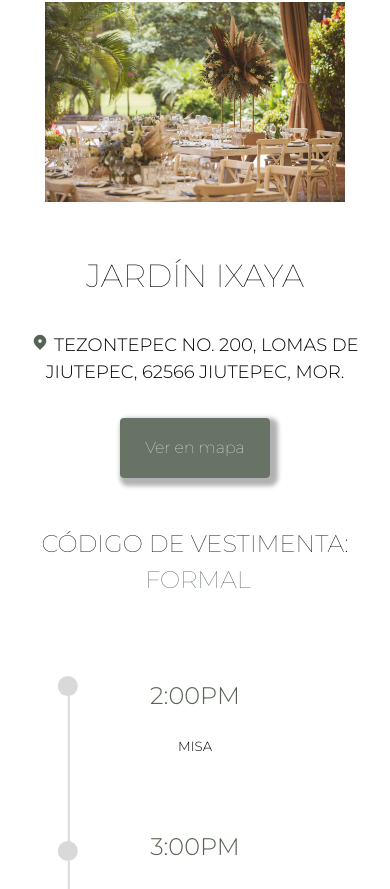
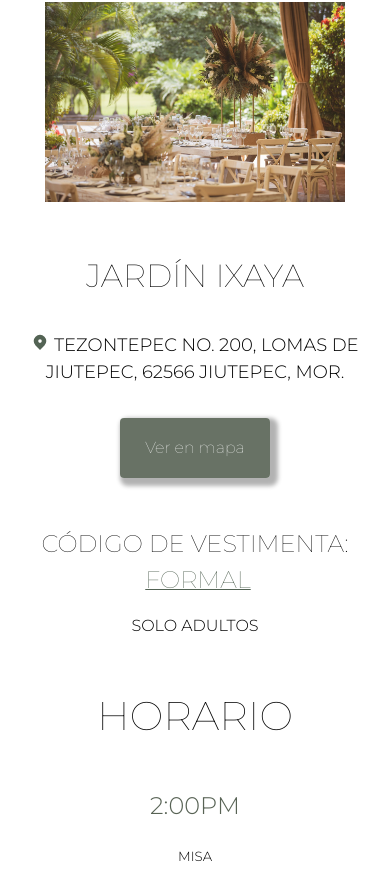
Before and after one commit to alejandrodiazpugh/caroypaco-wedding, a Next.js app: page / in a window 390 px wide. Shown: the part 1100-1989 px from the top of the page. Built offline with nearby package versions, Linux system fonts and the light colour scheme.

Commit message:
mobile fix and added no children

```diff
--- a/src/components/Nav.tsx
+++ b/src/components/Nav.tsx
@@ -41,7 +41,7 @@ export default function Nav({}: Props) {
 	}, [windowDimension]);
 	return (
 		<header>
-			<Image src="/cp-06.png" alt="" priority width="50" height="50" />
+			<Image src="/cp-06.png" alt="" priority width="60" height="60" />
 			<nav className="mobile-nav">
 				{navOpen ? (
 					<IoClose fill={'white'} onClick={() => handleClick()} />
--- a/src/pages/index.tsx
+++ b/src/pages/index.tsx
@@ -139,8 +139,10 @@ export default function Home() {
 								Formal
 							</a>{' '}
 						</h3>
+						<h4>Solo adultos</h4>
 					</article>
 					<article className="schedule">
+						<h2>HORARIO</h2>
 						<svg
 							className="schedule-shape-desktop"
 							width="1000"
--- a/src/styles/globals.css
+++ b/src/styles/globals.css
@@ -335,12 +335,25 @@ html {
 	font-size: 24px;
 }
 
+.dress-code h4 {
+	font-weight: 300;
+	margin-top: 1rem;
+}
+.dress-code a {
+	text-decoration: underline 1px;
+}
+
 /* ----- SCHEDULE ----- */
 .schedule {
 	display: flex;
 	flex-direction: column;
 	align-items: center;
 	position: relative;
+}
+
+.schedule h2 {
+	font-size: 40px;
+	margin-bottom: 10px;
 }
 
 .schedule-shape-desktop * {
@@ -724,13 +737,6 @@ input[type='checkbox']:checked {
 		width: 300px;
 		margin-inline: auto;
 	}
-	.schedule-shape-mobile {
-		display: block;
-		position: absolute;
-		left: 50px;
-		top: 30px;
-		z-index: -1;
-	}
 
 	.schedule-shape-desktop {
 		display: none;
```
Also changed, not shown: 1 other file (tests, documents, lock files or other folders).
